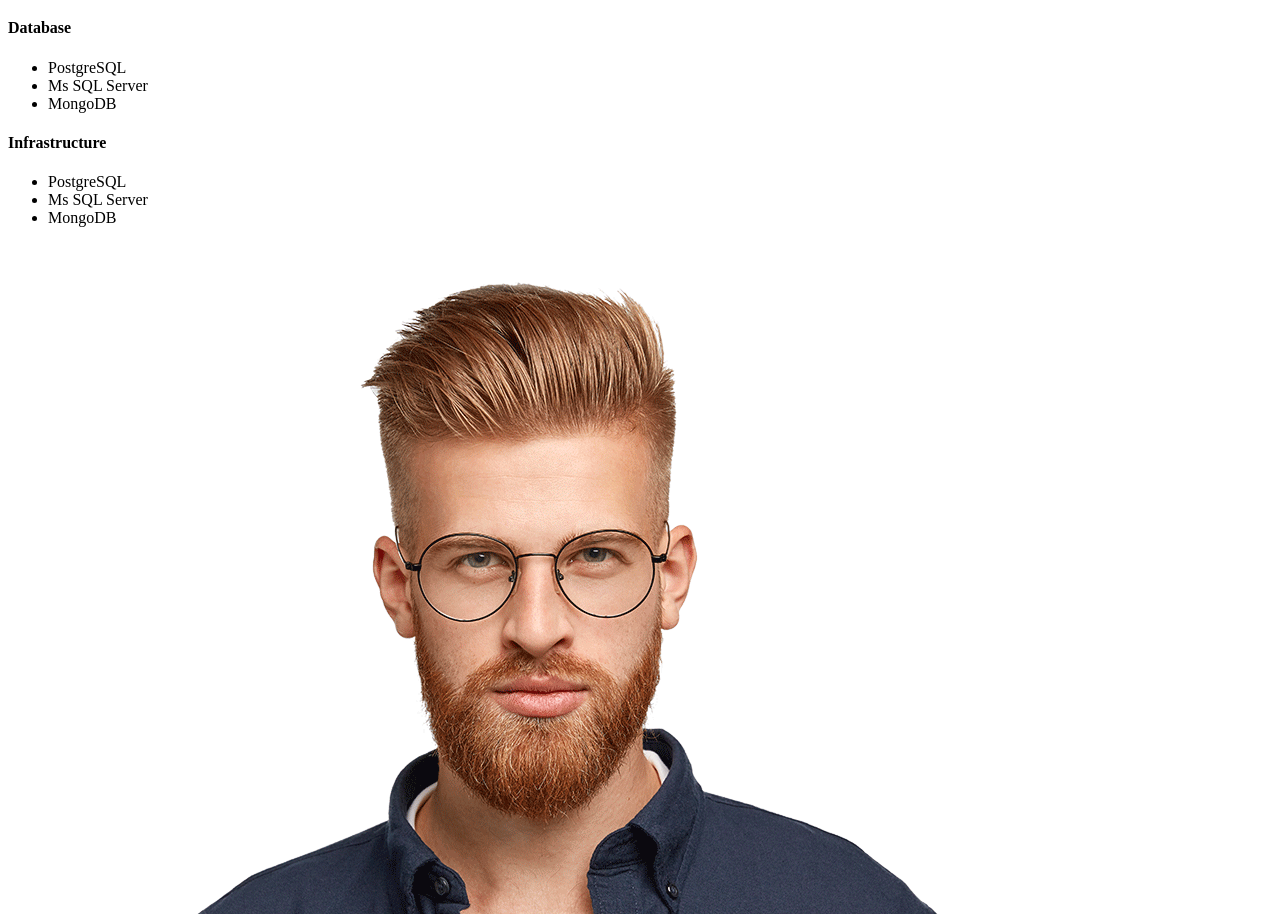
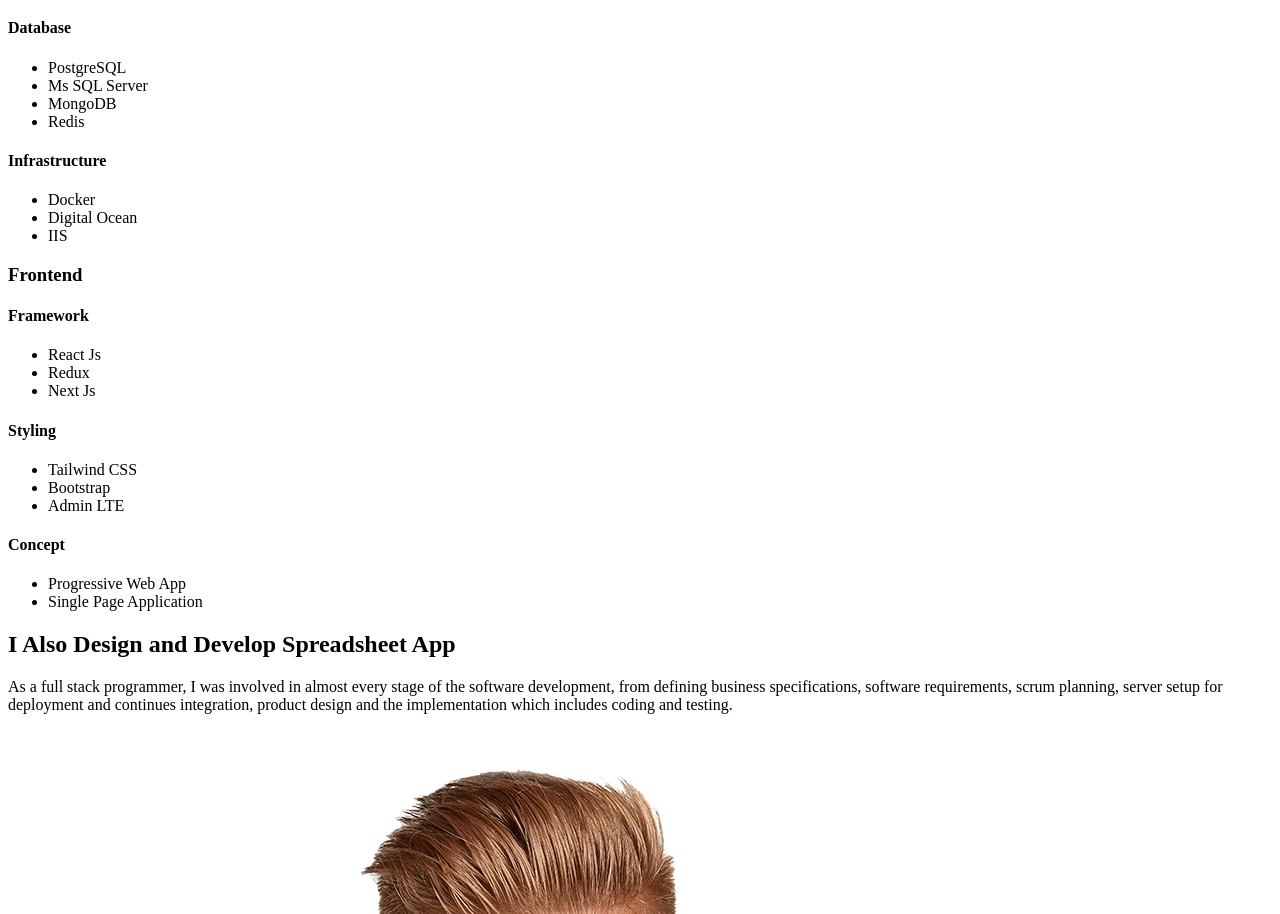
Before and after one commit to AanFadhil/portofolio, a Next.js app: page /about in a window 1280 px wide. Shown: the part 690-1604 px from the top of the page. Built offline with nearby package versions, Linux system fonts and the light colour scheme.

Commit message:
about page layout

```diff
--- a/hoc/projectLayout.js
+++ b/hoc/projectLayout.js
@@ -21,7 +21,7 @@
                     </div>
                     <div className="px-4">
                         <h3 className="font-semibold text-lg text-black">Aan Fadhil</h3>
-                        <p>Interested to work with me ?</p>
+                        <p className="italic">Interested to work with me ?</p>
                         <div className="bg-purple-700 w-44 text-sm text-center text-white mt-2 py-0 font-semibold hover:bg-purple-800 transition hover:shadow-xl transform hover:-translate-y-1 hover:scale-105 ease-out duration-300 rounded-md"><a href="#">Hire me on Upwork</a></div>
                     </div>
 
--- a/pages/about.js
+++ b/pages/about.js
@@ -27,6 +27,8 @@
                     If you think we can work together on your project, although it’s still just an Idea. Please, don’t hesitate to contact me.
                 </P>
                 <Sub>My Stacks</Sub>
+                <div className="grid grid-cols-2">
+                    <div>
                         <Sub level={3}>Backend</Sub>
                         <Sub level={4}>Language</Sub>
                         <Ul>
@@ -48,14 +50,43 @@
                             <li>PostgreSQL</li>
                             <li>Ms SQL Server</li>
                             <li>MongoDB</li>
+                            <li>Redis</li>
                         </Ul>
                         <Sub level={4}>Infrastructure</Sub>
                         <Ul>
-                    <li>PostgreSQL</li>
-                    <li>Ms SQL Server</li>
-                    <li>MongoDB</li>
+                            <li>Docker</li>
+                            <li>Digital Ocean</li>
+                            <li>IIS</li>
                         </Ul>
+                    </div>
+                    <div>
+                        <Sub level={3}>Frontend</Sub>
+                        <Sub level={4}>Framework</Sub>
+                        <Ul>
+                            <li>React Js</li>
+                            <li>Redux</li>
+                            <li>Next Js</li>
+                        </Ul>
+                        <Sub level={4}>Styling</Sub>
+                        <Ul>
+                            <li>Tailwind CSS</li>
+                            <li>Bootstrap</li>
+                            <li>Admin LTE</li>
+                        </Ul>
+                        <Sub level={4}>Concept</Sub>
+                        <Ul>
+                            <li>Progressive Web App</li>
+                            <li>Single Page Application</li>
+                        </Ul>
+                    </div>
+                </div>
+                <P>
 
+                </P>
+                <Sub>I Also Design and Develop Spreadsheet App</Sub>
+                <P>
+                    As a full stack programmer, I was involved in almost every stage of the software development, from defining business specifications, software requirements, scrum planning, server setup for deployment and continues integration, product design and the implementation which includes coding and testing.
+                </P>
             </ProjectLayout>
         </Layout>
     )
```
Lines whose indentation alone changed are shown as unchanged.
